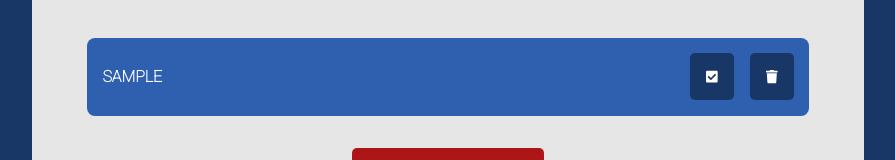
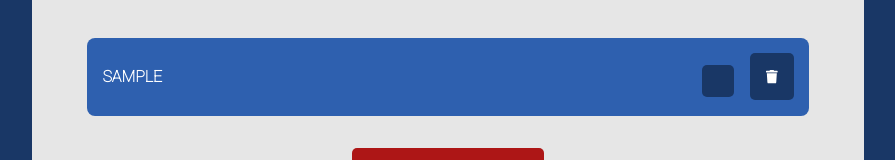
Before and after one commit to jenkrame21/js_todo_app, a React (Create React App) app in the folder js-todo-app/: page / in a window 1280 px wide. Both pictures are taken after typing "Sample" into the empty fields and a click on the button "ADD". Shown: the part 393-553 px from the top of the page, without its empty margins (192-1087 px from the left). Built offline with nearby package versions, Linux system fonts and the light colour scheme.

Commit message:
Removed handleToggle function. Added a key to Todo div tag of todo.id. Fixed toggle of checkbox for todo.done.

```diff
--- a/js-todo-app/src/components/Todo.js
+++ b/js-todo-app/src/components/Todo.js
@@ -19,21 +19,12 @@ function Todo({ todo, todos, setTodos }) {
         }));
     };
 
-    // const handleToggle = () => {
-    //     console.log(todos.done)
-    //     if(todos.done === false){
-    //         return <FontAwesomeIcon icon="square" />
-    //     } else {
-    //         return <FontAwesomeIcon icon="check-square" />
-    //     }
-    // }
-
     return (
-        <div className={`todo ${todo.done ? "done" : ""}`}>
+        <div key={todo.id} className={`todo ${todo.done ? "done" : ""}`}>
             <span className="todoItem">{todo.name}</span>
             <div>
                 <button onClick={handleCompleted} className="doneBtn">
-                    <FontAwesomeIcon icon="check-square" />
+                    <FontAwesomeIcon key={todo.id} icon={todo.done ? "check-square" : "square"}/>
                 </button>
                 <button onClick={handleDelete} className="trashBtn">
                     <FontAwesomeIcon icon="trash" />
```
